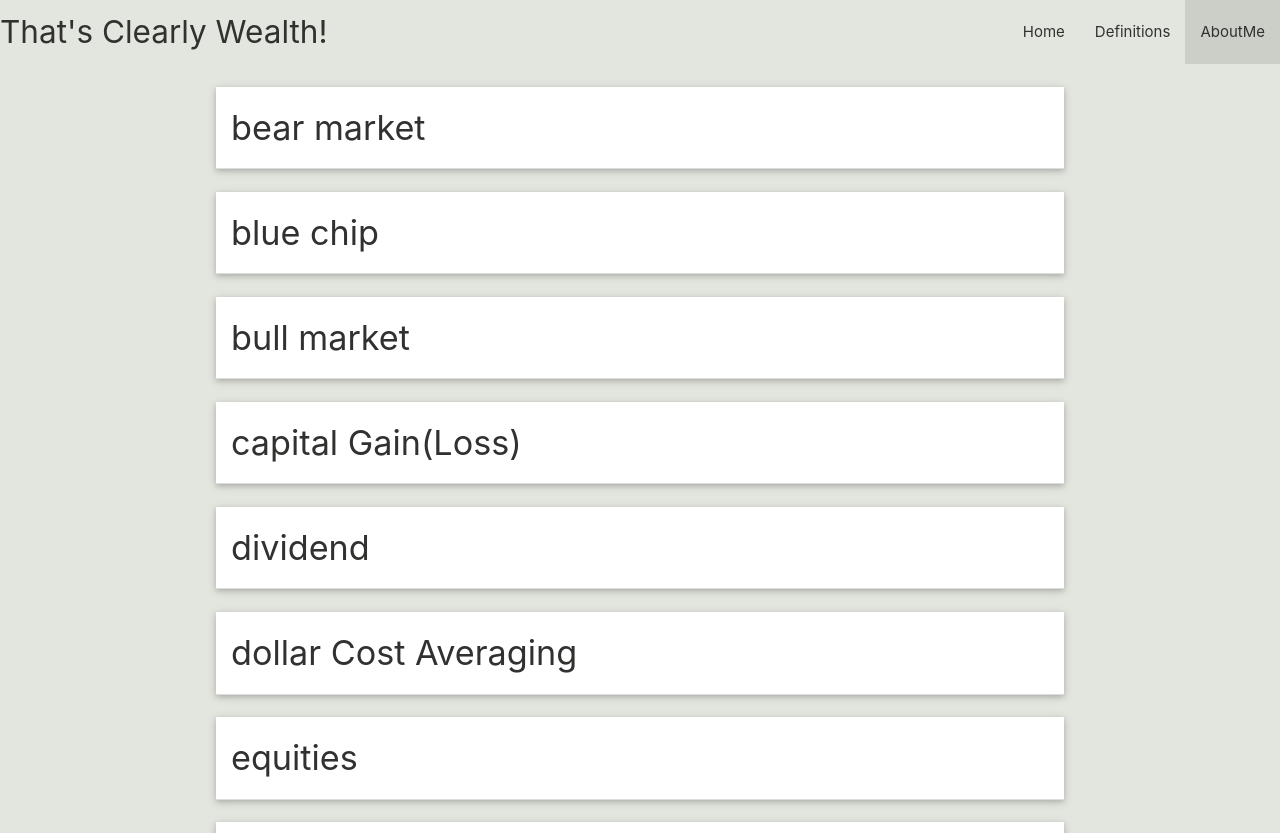
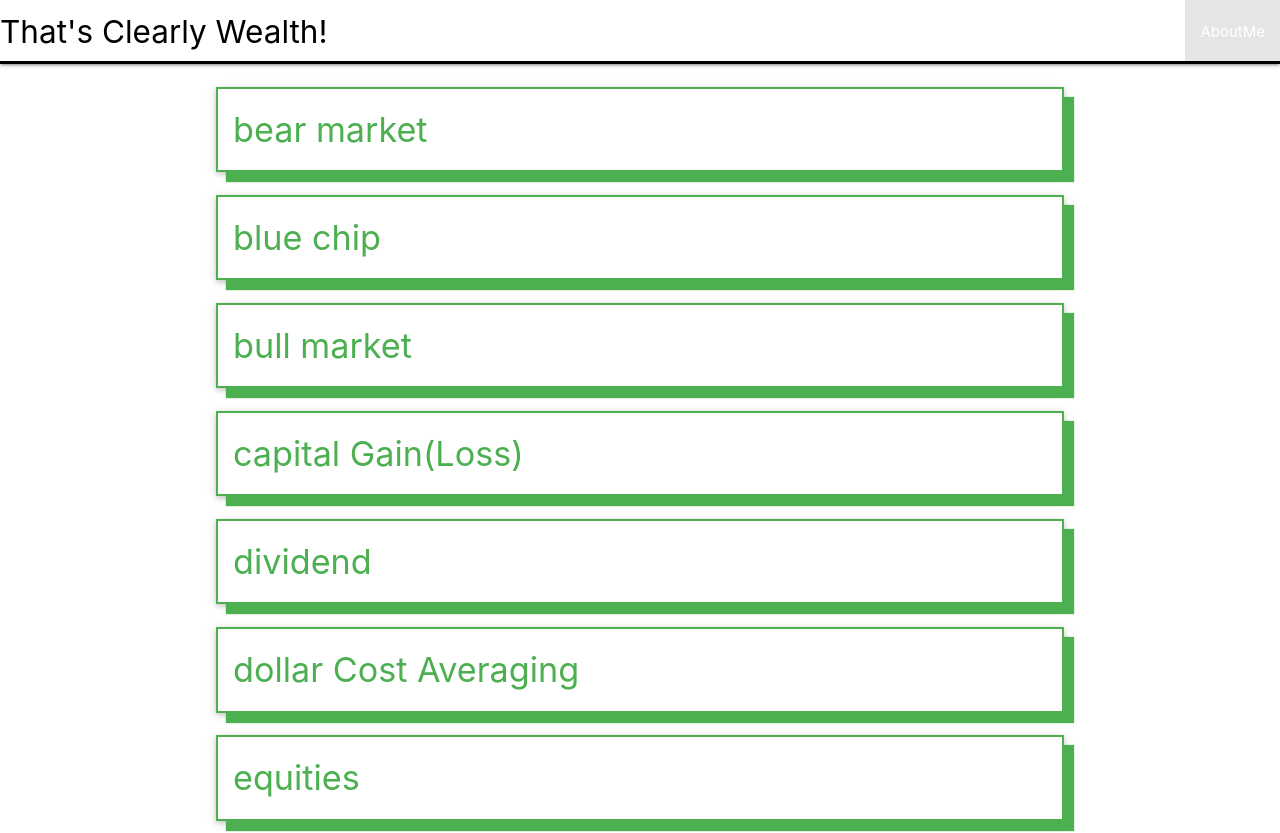
Before and after one commit to dopoku12/translator, a React (Create React App) app: page /Words in a window 1280 px wide. Shown: the top 833 px of the page. Built offline with nearby package versions, Linux system fonts and the light colour scheme.

Commit message:
neo-brutilist design for list

```diff
--- a/package.json
+++ b/package.json
@@ -6,6 +6,8 @@
     "@testing-library/jest-dom": "^5.16.4",
     "@testing-library/react": "^13.3.0",
     "@testing-library/user-event": "^13.5.0",
+    "@types/react": "^18.0.33",
+    "@types/react-dom": "^18.0.11",
     "materialize-css": "^1.0.0-rc.2",
     "react": "^18.2.0",
     "react-dom": "^18.2.0",
--- a/src/components/Nav.jsx
+++ b/src/components/Nav.jsx
@@ -2,10 +2,10 @@ import { Link } from "react-router-dom";
 
 const Nav = () => {
     return (
-        <nav className="z-depth-0  ">
-            <div className="nav-wrapper ">
+        <nav className=" ">
+            <div className="nav-wrapper  ">
                 <Link to="/" className="brand-logo left">
-                    <span  >
+                    <span className="black-text"  >
                         That's Clearly Wealth!
                     </span>
                 </Link>
--- a/src/pages/Words.jsx
+++ b/src/pages/Words.jsx
@@ -3,7 +3,7 @@ const Display = () => {
     const { words, init } = useData()
 
     return (
-        <ul className="li-contain  collapsible popout">{
+        <ul className="li-contain  collapsible m-0 popout">{
             words.map((i) => {
                 // const init = () => {
                 //     console.log('init func:',
@@ -13,13 +13,13 @@ const Display = () => {
                 //     )
                 // }
                 return (
-                    <li className="words-contain" key={i.id}>
+                    <li className="words-contain " key={i.id}>
 
-                        <h4 className="collapsible-header">
+                        <h4 className=" collapsible-header neo-button green-text  ">
                             {i.term}
                         </h4>
 
-                        <div className="collapsible-body">
+                        <div className="collapsible-body neo-button">
                             <blockquote>
                                 <p>
                                     {i.statues ? i.definition : i.dMVDefinition}
--- a/src/styleSheet/index.css
+++ b/src/styleSheet/index.css
@@ -52,12 +52,7 @@ form .BsArrow-btn {
   color: black;
 }
 
-* {
-  color: #31322f !important;
-}
-
 body {
-  background-color: #e3e6de;
   background-repeat: no-repeat;
   background-attachment: fixed;
   color: #31322f;
@@ -65,6 +60,15 @@ body {
 
 nav {
   background-color: transparent !important;
+  color: black;
+  border-bottom: solid 3px black;
+}
+
+.neo-button {
+  border: solid #4caf50 2px !important;
+  box-shadow: #4caf50 10px 10px 1px;
+  z-index: 10px;
+  border-bottom: none;
 }
 
 /*# sourceMappingURL=index.css.map */
--- a/src/styleSheet/index.scss
+++ b/src/styleSheet/index.scss
@@ -3,16 +3,18 @@
 @use "./slider";
 @import "./utils";
 
-* {
-  color: $textColor !important;
-}
-
 body {
-  background-color: $primary;
   background-repeat: no-repeat;
   background-attachment: fixed;
   color: $textColor;
 }
 nav {
   background-color: transparent !important;
+  color: black;
+  border-bottom: solid 3px black;
 }
+
+.neo-button {
+  @include neo-bru($secondary);
+  border-bottom: none;
+}
```
Also changed, not shown: src/styleSheet/_utils.scss (+6 -1 lines), 2 other files (tests, documents, lock files or other folders).
